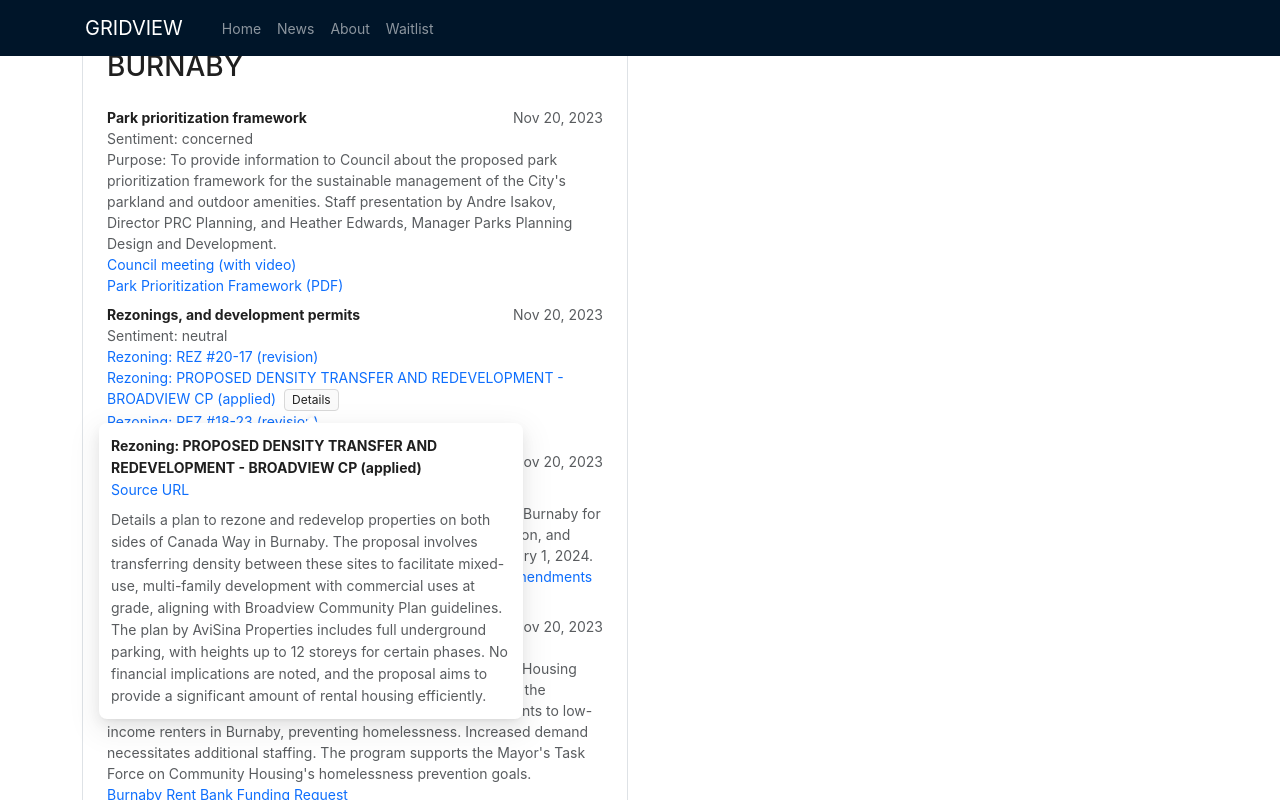
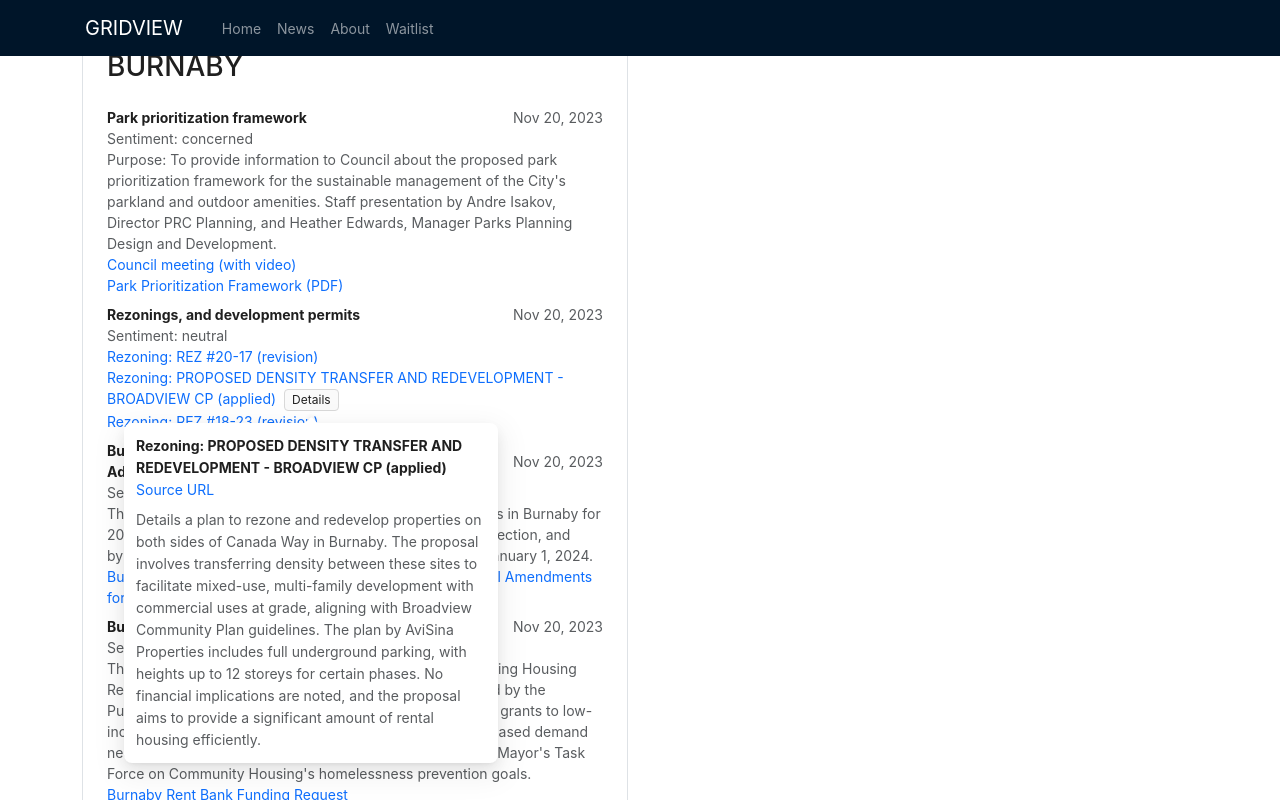
Before and after one commit to albertkim/gridview-analytics-web, a React (Create React App) app: page /news in a window 1280 px wide. Both pictures are taken after a click on the element "Details". Shown: the part 1393-2193 px from the top of the page. Built offline with nearby package versions, Linux system fonts and the light colour scheme.

Commit message:
Add popover maxwidth instead of width

```diff
--- a/src/pages/NewsPage/NewsItem.tsx
+++ b/src/pages/NewsPage/NewsItem.tsx
@@ -41,7 +41,7 @@ export function NewsItem({date, title, sentiment, contents, tooltip, links}: New
                         l.summary ? (
                           <Popover
                             content={
-                              <div style={{width: 400}}>
+                              <div style={{maxWidth: 350}}>
                                 <div><b>{l.title}</b></div>
                                 <div className='mb-2'>
                                   <a href={l.url} target='_blank' rel='noreferrer'>Source URL</a>
```
